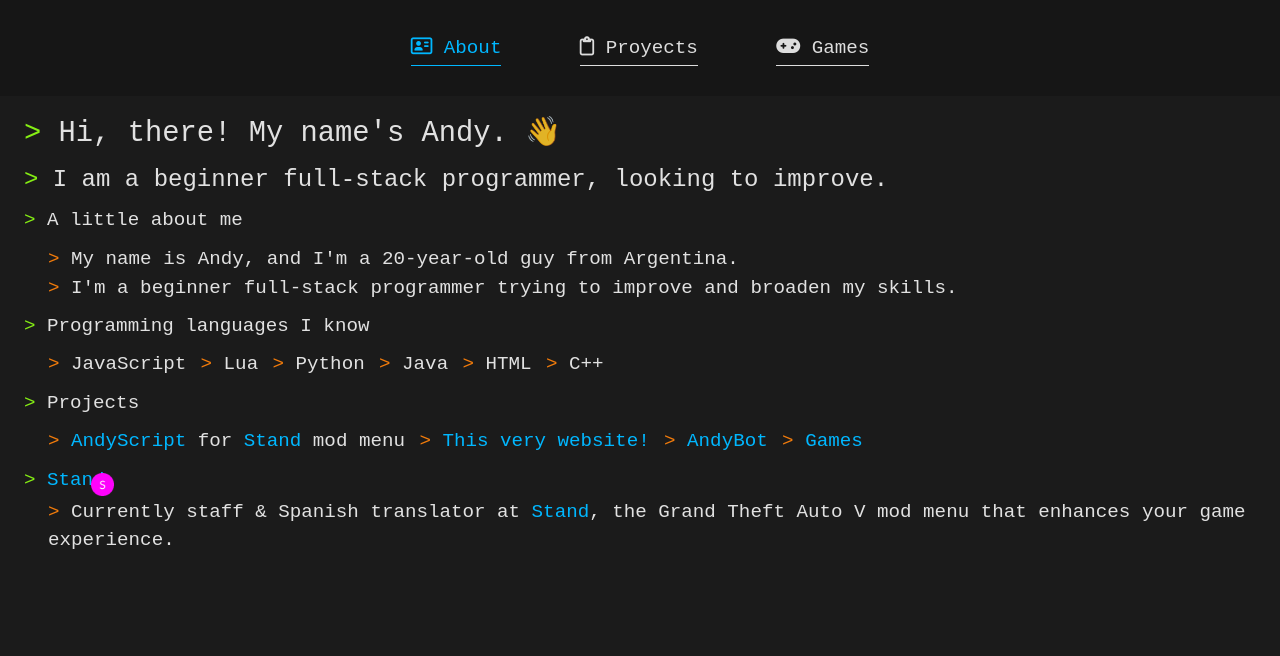
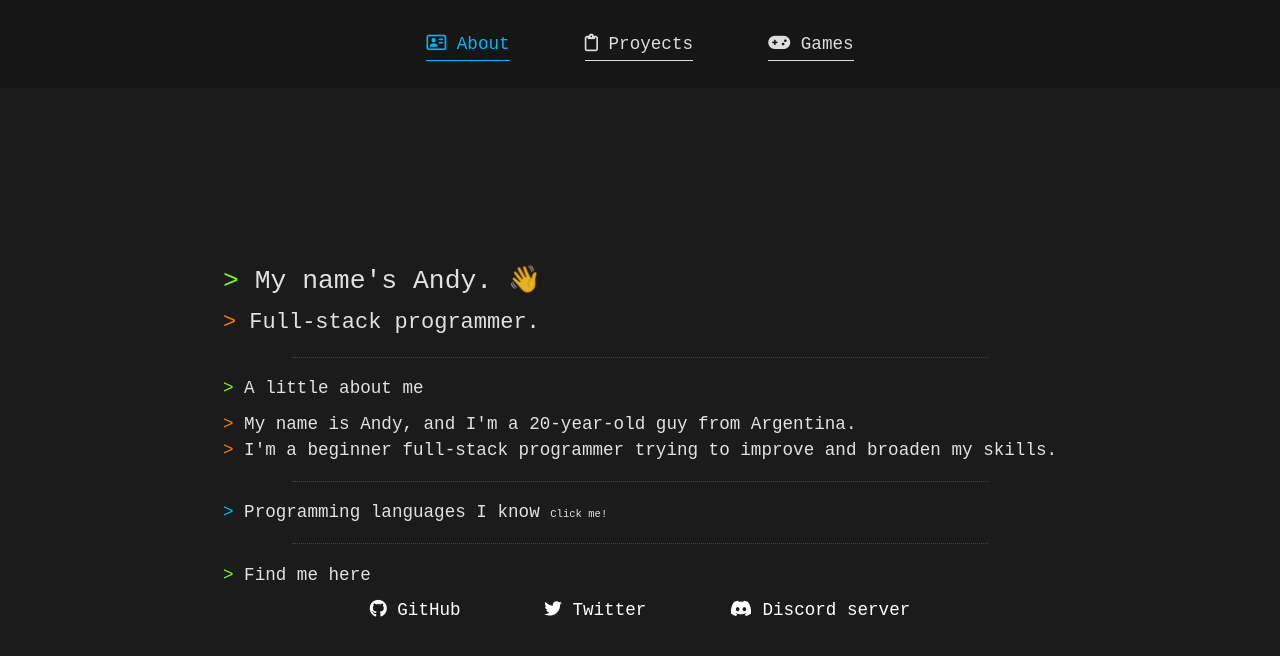
Before and after one commit to Lancito01/lancito01.dev, a React (Vite) app: page / in a window 1280 px wide. Shown: the top 656 px of the page. Built offline with nearby package versions, Linux system fonts and the light colour scheme.

Commit message:
updated "about" page

```diff
--- a/package.json
+++ b/package.json
@@ -13,6 +13,7 @@
   "dependencies": {
     "@vercel/analytics": "^1.3.1",
     "@vercel/speed-insights": "^1.0.12",
+    "lancito01.dev": "file:",
     "react": "^18.2.0",
     "react-dom": "^18.2.0",
     "react-router-dom": "^6.22.3",
--- a/src/index.scss
+++ b/src/index.scss
@@ -18,7 +18,7 @@ html>* {
 
 :root {
   font-family: monospace;
-  font-size: 1.2rem;
+  font-size: 1.1rem;
   color: rgba(255, 255, 255, 0.87);
   background-color: var(--background-color);
 }
@@ -27,12 +27,20 @@ body {
   height: 100vh;
 }
 
+.primary-color {
+  color: var(--primary-color);
+}
+
 .accent-color {
   color: var(--accent-color);
 }
 
 .secondary-color {
   color: var(--secondary-color);
+}
+
+.light-background {
+  background-color: var(--lighter-background-color);
 }
 
 a {
--- a/src/pages/About/About.jsx
+++ b/src/pages/About/About.jsx
@@ -1,49 +1,120 @@
-import { Link } from "react-router-dom"
-import standLogo from '../../assets/stand logo.gif'
-import './About.scss'
+import { useState } from "react";
+import "./About.scss";
 
 const About = () => {
     function getAge() {
         const today = new Date();
-        const birthDate = new Date('2004-01-08');
+        const birthDate = new Date("2004-01-08");
         let age = today.getFullYear() - birthDate.getFullYear();
-        if (today.getMonth() < birthDate.getMonth() || (today.getMonth() === birthDate.getMonth() && today.getDate() < birthDate.getDate())) {
+        if (
+            today.getMonth() < birthDate.getMonth() ||
+            (today.getMonth() === birthDate.getMonth() &&
+                today.getDate() < birthDate.getDate())
+        ) {
             age--;
         }
         return age;
     }
 
+    const [isOpen, setIsOpen] = useState(false);
+    const [hasOpened, setHasOpened] = useState(false);
+
     return (
-        <div className="about-div ml-5 pt-4">
-            <h1 className="text-2xl"><span className="accent-color">&gt;</span> Hi, there! My name&apos;s Andy. 👋</h1>
-            <h2 className="text-xl pt-2"><span className="accent-color">&gt;</span> I am a beginner full-stack programmer, looking to improve.</h2>
-            <h3 className="text-l pt-2"><span className="accent-color">&gt;</span> A little about me</h3>
-            <ul className="ml-5 pt-2">
-                <p><span className="secondary-color">&gt;</span> My name is Andy, and I&apos;m a {getAge()}-year-old guy from Argentina.</p>
-                <p><span className="secondary-color">&gt;</span> I&apos;m a beginner full-stack programmer trying to improve and broaden my skills.</p>
-            </ul>
-            <h3 className="pt-2"><span className="accent-color">&gt;</span> Programming languages I know</h3>
-            <ul className="flex flex-wrap ml-5 pt-2">
-                <p><span className="secondary-color">&gt;</span> JavaScript</p>
-                <p className="pl-3"><span className="secondary-color">&gt;</span> Lua</p>
-                <p className="pl-3"><span className="secondary-color">&gt;</span> Python</p>
-                <p className="pl-3"><span className="secondary-color">&gt;</span> Java</p>
-                <p className="pl-3"><span className="secondary-color">&gt;</span> HTML</p>
-                <p className="pl-3"><span className="secondary-color">&gt;</span> C++</p>
-            </ul>
-            <h3 className=" pt-2"><span className="accent-color">&gt;</span> Projects</h3>
-            <ul className="flex flex-wrap ml-5 pt-2">
-                <p><span className="secondary-color">&gt;</span> <a href="https://github.com/Lancito01/andyscript">AndyScript</a> for <a href="https://stand.gg">Stand</a> mod menu</p>
-                <p className="pl-3"><span className="secondary-color">&gt;</span> <a href="https://github.com/Lancito01/lancito01.dev">This very website!</a></p>
-                <p className="pl-3"><span className="secondary-color">&gt;</span> <Link to="/andybot">AndyBot</Link></p>
-                <p className="pl-3"><span className="secondary-color">&gt;</span> <Link to="/games">Games</Link></p>
-            </ul>
-            <h3 className=" pt-2" style={{ height: "32px" }}><a href="https://stand.gg"><span className="accent-color">&gt;</span> Stand <img id="stand-logo" src={standLogo}></img></a></h3>
-            <ul className="stand-desc ml-5 pt-2">
-                <p><span className="secondary-color">&gt;</span> Currently staff & Spanish translator at <a href="https://stand.gg">Stand</a>, the Grand Theft Auto V mod menu that enhances your game experience.</p>
-            </ul>
-        </div >
-    )
-}
+        <div className="about-div m-auto p-6 sm:p-2">
+            <div className="about-intro m-auto w-fit">
+                <h1 className="text-2xl">
+                    <span className="accent-color">&gt;</span> My name&apos;s
+                    Andy. 👋
+                </h1>
+                <h2 className="text-xl pt-2">
+                    <span className="secondary-color">&gt;</span> Full-stack
+                    programmer.
+                </h2>
+                <hr className="mt-4 mb-2 w-5/6 mx-auto" />
+                <h3 className="text-l pt-2">
+                    <span className="accent-color">&gt;</span> A little about me
+                </h3>
+                <ul className="pt-2">
+                    <p>
+                        <span className="secondary-color">&gt;</span> My name is
+                        Andy, and I&apos;m a {getAge()}-year-old guy from
+                        Argentina.
+                    </p>
+                    <p>
+                        <span className="secondary-color">&gt;</span> I&apos;m a
+                        beginner full-stack programmer trying to improve and
+                        broaden my skills.
+                    </p>
+                </ul>
+                <hr className="mt-4 mb-2 w-5/6 mx-auto" />
+                <button
+                    className="pt-2"
+                    onClick={() => {
+                        setIsOpen(!isOpen);
+                        setHasOpened(true);
+                    }}
+                >
+                    <span
+                        className={`primary-color arrow${
+                            isOpen ? " arrow--open" : ""
+                        }`}
+                    >
+                        &gt;
+                    </span>{" "}
+                    Programming languages I know{" "}
+                    <small className="span-small">Click me!</small>
+                </button>
+                <ul
+                    className={`prog-lang ${
+                        isOpen ? "prog--open" : "prog--closed"
+                    } flex flex-wrap py-2 px-8 mt-2 w-fit rounded-xl light-background ${
+                        !hasOpened ? "hidden" : ""
+                    }`}
+                >
+                    <p>
+                        <span className="primary-color">&gt;</span> JavaScript
+                    </p>
+                    <p className="pl-3">
+                        <span className="primary-color">&gt;</span> Lua
+                    </p>
+                    <p className="pl-3">
+                        <span className="primary-color">&gt;</span> Python
+                    </p>
+                    <p className="pl-3">
+                        <span className="primary-color">&gt;</span> Java
+                    </p>
+                    <p className="pl-3">
+                        <span className="primary-color">&gt;</span> HTML
+                    </p>
+                    <p className="pl-3">
+                        <span className="primary-color">&gt;</span> C++
+                    </p>
+                </ul>
+                <hr className="mt-4 mb-2 w-5/6 mx-auto" />
+                <h3 className="text-l pt-2">
+                    <span className="accent-color">&gt;</span> Find me here
+                </h3>
+                <ul className="flex justify-center mt-2">
+                    <a
+                        href="https://github.com/lancito01"
+                        className="text-white"
+                    >
+                        <i className="fa-brands fa-github" /> GitHub
+                    </a>
+                    <a href="https://x.com/lancito01" className="text-white px-14">
+                        <i className="fa-brands fa-twitter pl-5" /> Twitter
+                    </a>
+                    <a
+                        href="https://discord.gg/q7Rwp3uY2b"
+                        className="text-white"
+                    >
+                        <i className="fa-brands fa-discord pl-5" /> Discord
+                        server
+                    </a>
+                </ul>
+            </div>
+        </div>
+    );
+};
 
-export default About
+export default About;
--- a/src/pages/About/About.scss
+++ b/src/pages/About/About.scss
@@ -1,7 +1,56 @@
-#stand-logo {
+hr {
+    border-top: 1px dotted #444;
+    margin: 1rem 4rem;
+}
+
+.arrow {
+    display: inline-block;
+    transition: all 0.15s ease-in;
+}
+
+.arrow--open {
+    transform: rotate(90deg);
+}
+
+.span-small {
+    display: inline-block;
+    font-size: 0.6rem;
+}
+
+.prog--open {
+    animation: slideDown 0.2s ease-in-out;
+    opacity: 1;
     position: relative;
     z-index: 1;
-    width: 1.2rem;
-    left: 67px;
-    top: -21px;
 }
+
+.prog--closed {
+    animation: slideUp 0.2s ease-in-out;
+    position: absolute;
+    z-index: -1;
+    opacity: 0;
+}
+
+@keyframes slideDown {
+    from {
+        transform: translateY(-30px);
+        opacity: 0;
+    }
+
+    to {
+        transform: translateY(0);
+        opacity: 1;
+    }
+}
+
+@keyframes slideUp {
+    from {
+        transform: translateY(0);
+        opacity: 1;
+    }
+
+    to {
+        transform: translateY(-30px);
+        opacity: 0;
+    }
+}
```
Also changed, not shown: 1 other file (tests, documents, lock files or other folders).
